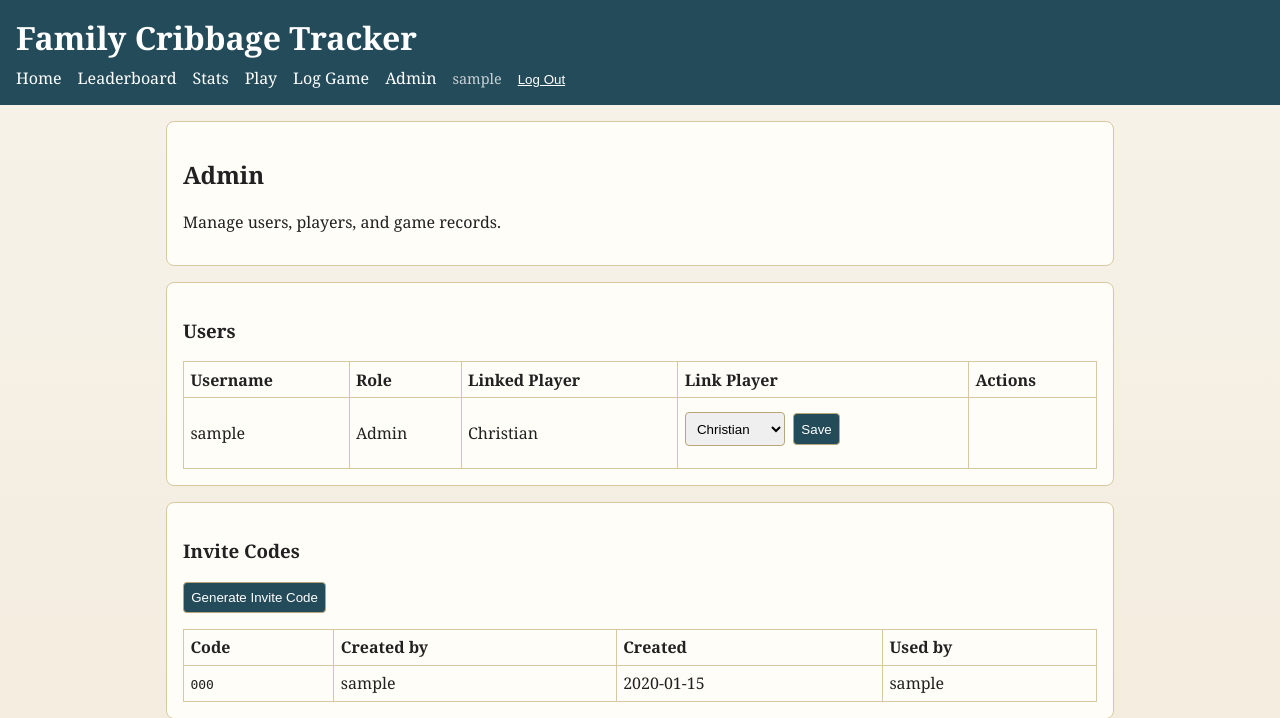
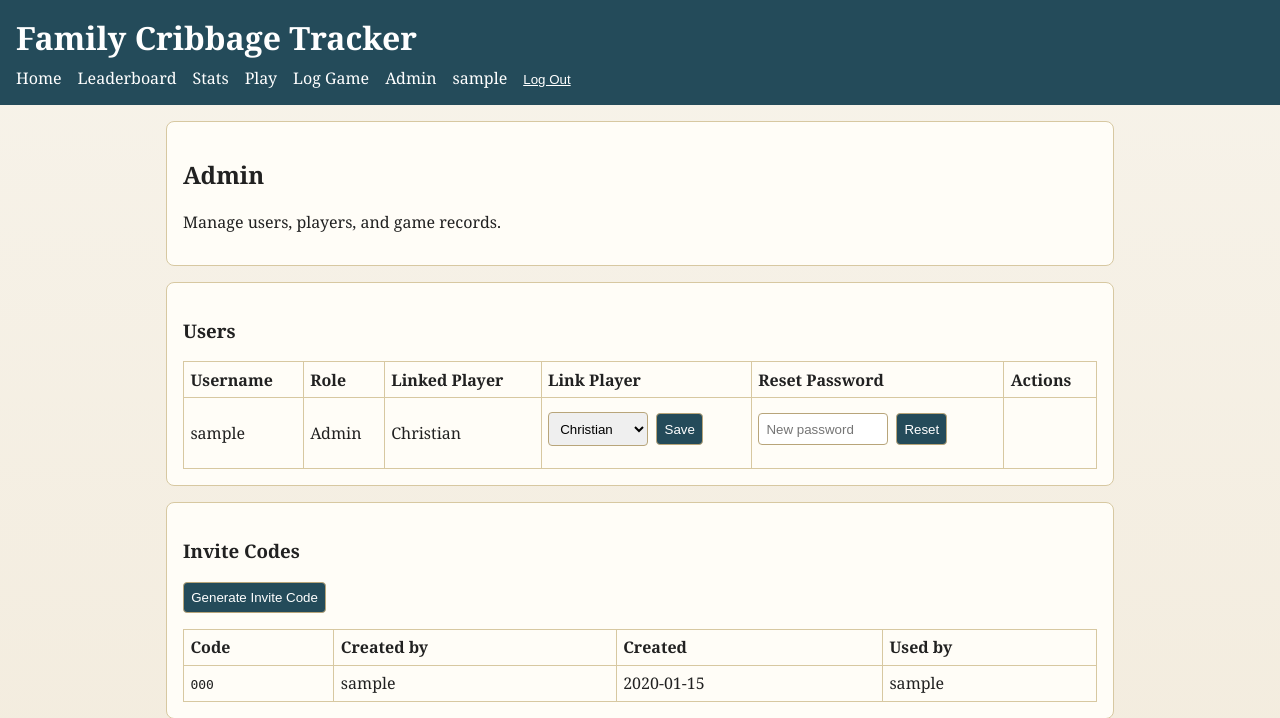
Before and after one commit to christiangoff/cribbage-app, a Flask app: page /admin in a window 1280 px wide. Shown: the top 718 px of the page. Run offline with Flask 3, Linux system fonts and the light colour scheme; a user stored in the database is signed in; tables that the repository leaves empty hold one stand-in row (values such as "Sample post").

Commit message:
Add password management: admin reset and self-service change
Co-Authored-By: Claude Sonnet 4.6 <noreply@anthropic.com>

```diff
--- a/app.py
+++ b/app.py
@@ -1003,6 +1003,42 @@ def admin_delete_user(user_id: int):
     return redirect(url_for("admin_panel"))
 
 
+@app.route("/admin/users/<int:user_id>/reset-password", methods=["POST"])
+@admin_required
+def admin_reset_password(user_id: int):
+    user = User.query.get_or_404(user_id)
+    new_password = request.form.get("new_password", "").strip()
+    if len(new_password) < 6:
+        flash("Password must be at least 6 characters.", "error")
+        return redirect(url_for("admin_panel"))
+    user.password_hash = generate_password_hash(new_password, method="pbkdf2:sha256")
+    db.session.commit()
+    flash(f"Password reset for {user.username}.", "success")
+    return redirect(url_for("admin_panel"))
+
+
+@app.route("/account", methods=["GET", "POST"])
+@login_required
+def account():
+    user = current_user()
+    if request.method == "POST":
+        current_pw = request.form.get("current_password", "")
+        new_pw = request.form.get("new_password", "").strip()
+        confirm_pw = request.form.get("confirm_password", "").strip()
+        if not check_password_hash(user.password_hash, current_pw):
+            flash("Current password is incorrect.", "error")
+        elif len(new_pw) < 6:
+            flash("New password must be at least 6 characters.", "error")
+        elif new_pw != confirm_pw:
+            flash("New passwords do not match.", "error")
+        else:
+            user.password_hash = generate_password_hash(new_pw, method="pbkdf2:sha256")
+            db.session.commit()
+            flash("Password updated successfully.", "success")
+        return redirect(url_for("account"))
+    return render_template("account.html")
+
+
 # ── Live game helpers ─────────────────────────────────────────────────────────
 
 def _live_player_id() -> int | None:
--- a/templates/admin.html
+++ b/templates/admin.html
@@ -14,6 +14,7 @@
         <th>Role</th>
         <th>Linked Player</th>
         <th>Link Player</th>
+        <th>Reset Password</th>
         <th>Actions</th>
       </tr>
     </thead>
@@ -32,6 +33,12 @@
               {% endfor %}
             </select>
             <button type="submit">Save</button>
+          </form>
+        </td>
+        <td>
+          <form method="post" action="{{ url_for('admin_reset_password', user_id=user.id) }}" class="inline-form" onsubmit="return confirm('Reset password for {{ user.username }}?');">
+            <input name="new_password" type="password" placeholder="New password" minlength="6" required style="width:130px">
+            <button type="submit">Reset</button>
           </form>
         </td>
         <td>
@@ -54,7 +61,7 @@
         </td>
       </tr>
       {% else %}
-      <tr><td colspan="5">No users yet.</td></tr>
+      <tr><td colspan="6">No users yet.</td></tr>
       {% endfor %}
     </tbody>
   </table>
--- a/templates/layout.html
+++ b/templates/layout.html
@@ -19,7 +19,7 @@
         {% if is_admin %}
           <a href="{{ url_for('admin_panel') }}">Admin</a>
         {% endif %}
-        <span class="nav-user">{{ current_user.username }}</span>
+        <a href="{{ url_for('account') }}">{{ current_user.username }}</a>
         <form method="post" action="{{ url_for('logout') }}" class="inline-nav-form">
           <button type="submit" class="link-button">Log Out</button>
         </form>
```
Also changed, not shown: templates/account.html (added, +20 -0 lines).
